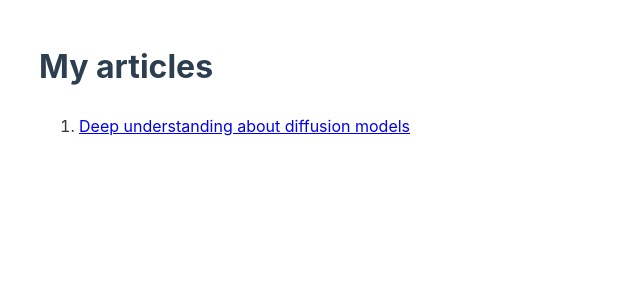
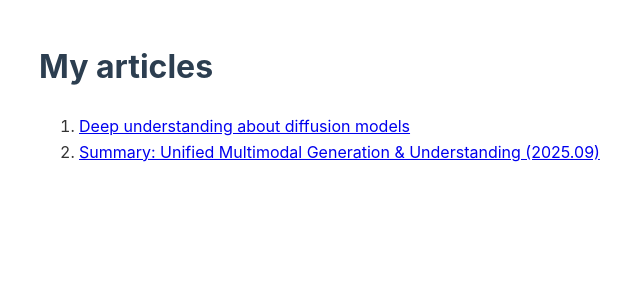
Before and after one commit to yxuanzh/yxuanzh.github.io, a Jekyll site: the page built from index.md, in a window 1280 px wide. Shown: the top 300 px of the page, without its empty margins (201-841 px from the left). Built offline with Jekyll 4.4.1, drawn with Linux system fonts in a browser that asks for light colours; our own code applies the rules of GitHub Pages for plain Markdown files.

Commit message:
add mllm into main page

```diff
--- a/index.md
+++ b/index.md
@@ -1,3 +1,4 @@
 # My articles
 
-1. [Deep understanding about diffusion models](yxuanzh.github.io/diffusion/)
+1. [Deep understanding about diffusion models](diffusion/)
+2. [Summary: Unified Multimodal Generation & Understanding (2025.09)](mllm/)
```
